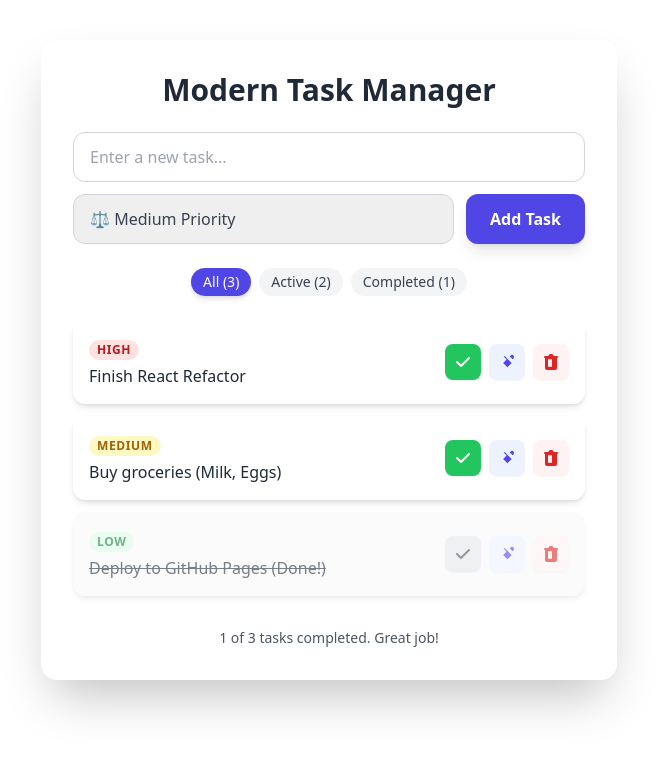
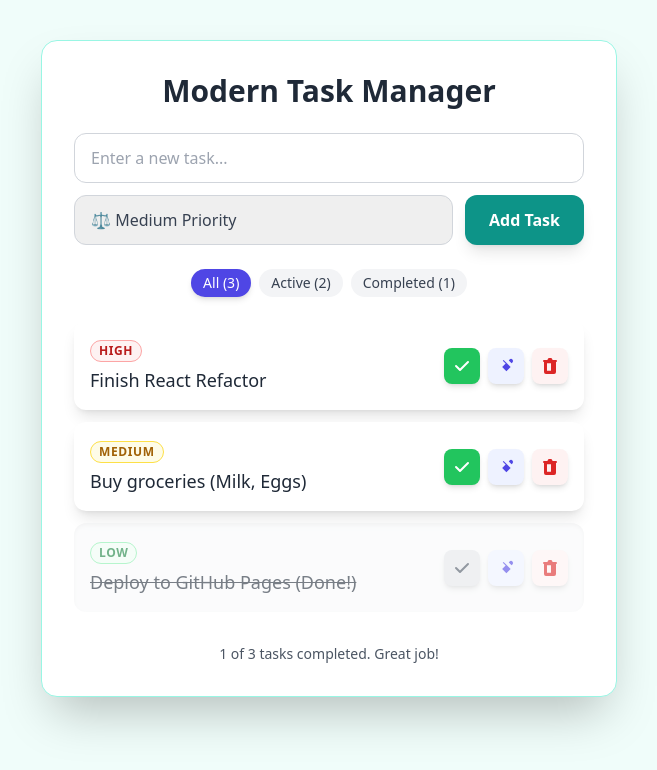
Before and after one commit to JJsoprano/todo-reacts, a React app: page / in a window 1280 px wide. Shown: the top 770 px of the page, without its empty margins (311-968 px from the left). Built offline with nearby package versions, Linux system fonts and the light colour scheme; the HTML template or start-up script is replaced by a standard one.

Commit message:
final: Cleaned up code, corrected task layout (bold title, vertical priority), and fixed checkbox

```diff
--- a/src/App.jsx
+++ b/src/App.jsx
@@ -1,5 +1,5 @@
 import React, { useState } from 'react';
-import './index.css';
+import PropTypes from 'prop-types';
 
 // --- DUMMY DATA ---
 const INITIAL_TASKS = [
@@ -8,47 +8,54 @@ const INITIAL_TASKS = [
   { id: 3, name: 'Deploy to GitHub Pages (Done!)', priority: 'Low', completed: true },
 ];
 
-// --- Sub-Component for individual tasks ---
 const TodoItem = ({ todo, handleDelete, handleToggleComplete, handleEdit }) => {
   const priorityColors = {
-    High: 'bg-red-100 text-red-700 border-red-300',
-    Medium: 'bg-yellow-100 text-yellow-700 border-yellow-300',
-    Low: 'bg-green-100 text-green-700 border-green-300',
+    High: 'bg-red-50 text-red-700 border-red-300',
+    Medium: 'bg-yellow-50 text-yellow-700 border-yellow-300',
+    Low: 'bg-green-50 text-green-700 border-green-300',
   };
 
-  const priorityClass = priorityColors[todo.priority] || 'bg-gray-100 text-gray-700 border-gray-300';
+  const priorityClass = priorityColors[todo.priority] || 'bg-gray-50 text-gray-700 border-gray-300';
 
   return (
-    <li className={`flex items-center justify-between p-4 mb-3 rounded-xl shadow-md transition duration-200 ease-in-out ${
-        todo.completed ? 'bg-gray-50 opacity-60' : 'bg-white hover:shadow-lg'
-    }`}>
+    // Key Change: Ensure all list item styling (padding, margin, shadow) is here
+    <li
+      className={`
+        flex items-center justify-between p-4 mb-3 rounded-xl transition duration-200 ease-in-out
+        ${todo.completed
+          ? 'bg-gray-50 opacity-60 shadow-inner'
+          : 'bg-white shadow-lg hover:shadow-xl'
+        }`}
+      tabIndex={-1}
+      aria-label={`Task: ${todo.name}`}
+      data-task-id={todo.id}
+    >
 
-      {/* Task Content: Displays Priority (set during task creation) and Name */}
+      {/* Task Content: Displays Priority and Name */}
       <div
         className="flex-1 min-w-0 mr-4"
       >
-        <div className={`text-xs font-semibold uppercase tracking-wider px-2 py-0.5 rounded-full inline-block ${priorityClass}`}>
+        <div className={`text-xs font-semibold uppercase tracking-wider px-2 py-0.5 rounded-full inline-block border ${priorityClass}`}>
           {todo.priority}
         </div>
 
-        <p className={`mt-1 text-gray-800 font-medium ${
+        <p className={`mt-1 text-gray-800 font-medium text-lg ${
             todo.completed ? 'line-through text-gray-500' : ''
         }`}>
           {todo.name}
         </p>
       </div>
-
-      {/* Actions: Explicitly ordered Complete, Edit, Delete */}
-      <div className="flex space-x-2">
+        {/* Actions: Complete, Edit, Delete */}
+        <div className="flex space-x-2 flex-shrink-0">
           {/* 1. Complete/Uncomplete Button */}
           <button
             onClick={() => handleToggleComplete(todo.id)}
-          className={`p-2 rounded-lg transition duration-150 shadow-sm ${
+            className={`p-2 rounded-lg transition duration-150 shadow-md ${
               todo.completed
                 ? 'bg-gray-200 text-gray-600 hover:bg-gray-300' // Unmark Complete
                 : 'bg-green-500 text-white hover:bg-green-600' // Mark Complete
             }`}
-          title={todo.completed ? "Mark as Active (Complete)" : "Mark as Completed"}
+            title={todo.completed ? "Mark as Active" : "Mark as Completed"}
           >
             {/* Checkmark Icon */}
             <svg xmlns="http://www.w3.org/2000/svg" className="h-5 w-5" viewBox="0 0 20 20" fill="currentColor">
@@ -59,7 +66,7 @@ const TodoItem = ({ todo, handleDelete, handleToggleComplete, handleEdit }) => {
           {/* 2. Edit Button */}
           <button
             onClick={() => handleEdit(todo.id)}
-          className="p-2 bg-indigo-50 text-indigo-600 rounded-lg hover:bg-indigo-100 transition duration-150 shadow-sm"
+            className="p-2 bg-indigo-50 text-indigo-600 rounded-lg hover:bg-indigo-100 transition duration-150 shadow-md"
             title="Edit Task"
           >
             {/* Pencil Icon (Edit) */}
@@ -71,7 +78,7 @@ const TodoItem = ({ todo, handleDelete, handleToggleComplete, handleEdit }) => {
           {/* 3. Delete Button */}
           <button
             onClick={() => handleDelete(todo.id)}
-          className="p-2 bg-red-50 text-red-600 rounded-lg hover:bg-red-100 transition duration-150 shadow-sm"
+            className="p-2 bg-red-50 text-red-600 rounded-lg hover:bg-red-100 transition duration-150 shadow-md"
             title="Delete Task"
           >
             {/* Trash Icon (Delete) */}
@@ -83,6 +90,22 @@ const TodoItem = ({ todo, handleDelete, handleToggleComplete, handleEdit }) => {
       </li>
     );
 };
+
+TodoItem.propTypes = {
+  todo: PropTypes.shape({
+    id: PropTypes.oneOfType([PropTypes.string, PropTypes.number]).isRequired,
+    name: PropTypes.string.isRequired,
+    priority: PropTypes.string.isRequired,
+    completed: PropTypes.bool.isRequired,
+  }).isRequired,
+  handleDelete: PropTypes.func.isRequired,
+  handleToggleComplete: PropTypes.func.isRequired,
+  handleEdit: PropTypes.func.isRequired,
+  // Add id prop validation if TodoItem ever receives id directly (not just via todo)
+  // id: PropTypes.oneOfType([PropTypes.string, PropTypes.number]),
+};
+// --- Main App Component ---
+// (Removed duplicate empty App declaration)
 
 
 // --- Main App Component ---
@@ -151,9 +174,10 @@ const App = () => {
   );
 
   return (
-    <div className="min-h-screen **bg-slate-800** py-10 px-4 sm:px-6 lg:px-8">
+    // New Color Palette: Light teal background (50) with high-contrast card (white)
+    <div className="min-h-screen bg-teal-50 py-10 px-4 sm:px-6 lg:px-8">
       {/* Main Container: Centered and responsive width */}
-      <div className="max-w-xl mx-auto bg-white p-6 sm:p-8 rounded-2xl shadow-2xl">
+      <div className="max-w-xl mx-auto bg-white p-6 sm:p-8 rounded-2xl shadow-2xl border border-teal-200">
         <h1 className="text-3xl font-extrabold text-gray-800 mb-6 text-center">
           Modern Task Manager
         </h1>
@@ -165,7 +189,7 @@ const App = () => {
             placeholder="Enter a new task..."
             value={newTaskName}
             onChange={(e) => setNewTaskName(e.target.value)}
-            className="w-full px-4 py-3 border border-gray-300 rounded-xl text-gray-700 focus:ring-indigo-500 focus:border-indigo-500 transition duration-150"
+            className="w-full px-4 py-3 border border-gray-300 rounded-xl text-gray-700 focus:ring-teal-500 focus:border-teal-500 transition duration-150"
           />
 
           <div className="flex flex-col sm:flex-row sm:space-x-3 space-y-3 sm:space-y-0">
@@ -173,7 +197,7 @@ const App = () => {
             <select
               value={newPriority}
               onChange={(e) => setNewPriority(e.target.value)}
-              className="px-4 py-3 border border-gray-300 rounded-xl appearance-none text-gray-700 focus:ring-indigo-500 focus:border-indigo-500 flex-1"
+              className="px-4 py-3 border border-gray-300 rounded-xl appearance-none text-gray-700 focus:ring-teal-500 focus:border-teal-500 flex-1"
             >
               <option value="High">🔥 High Priority</option>
               <option value="Medium">⚖️ Medium Priority</option>
@@ -182,7 +206,7 @@ const App = () => {
 
             <button
               type="submit"
-              className="w-full sm:w-auto px-6 py-3 bg-indigo-600 text-white font-semibold rounded-xl hover:bg-indigo-700 transition duration-150 shadow-lg"
+              className="w-full sm:w-auto px-6 py-3 bg-teal-600 text-white font-semibold rounded-xl hover:bg-teal-700 transition duration-150 shadow-lg"
             >
               Add Task
             </button>
@@ -197,7 +221,7 @@ const App = () => {
         </div>
 
         {/* --- Todo List --- */}
-        <ul className="todo-list **list-none p-0**">
+        <ul className="todo-list list-none p-0">
           {filteredTodos.length > 0 ? (
             filteredTodos.map(todo => (
               <TodoItem
```
Lines whose indentation alone changed are shown as unchanged.
